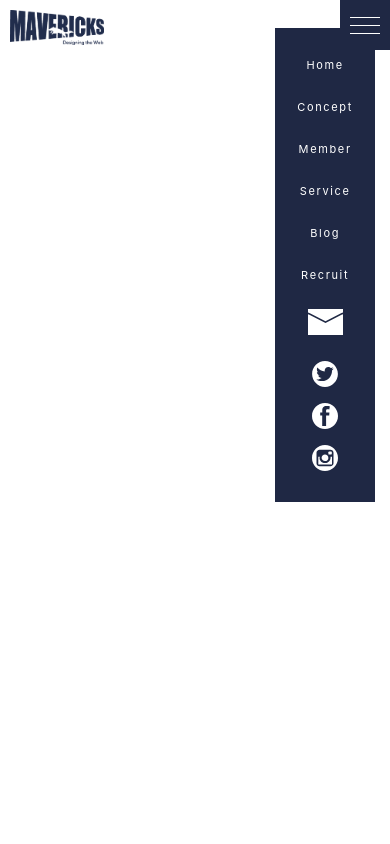
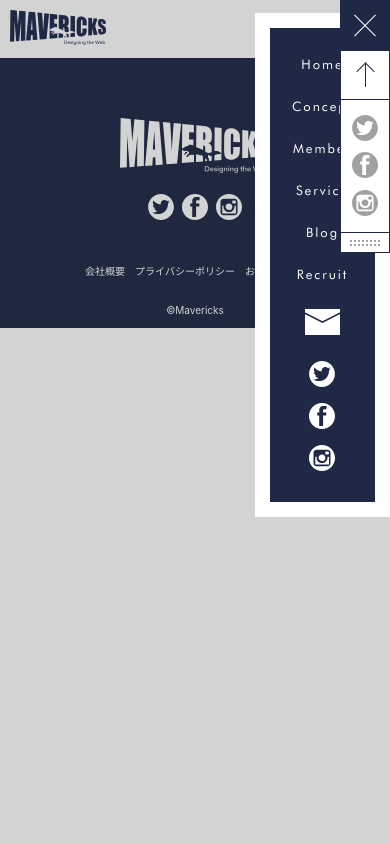
Before and after one commit to furutaman/mavericks, a PHP site: page / in a window 390 px wide. Run offline with PHP 8.4, Linux system fonts and the light colour scheme.

Commit message:
ヘッダ、フッター作成中

```diff
--- a/app/product/assets/css/common.css
+++ b/app/product/assets/css/common.css
@@ -969,8 +969,8 @@
 
 @font-face {
   font-family: 'futura_bk_btbook';
-  src: url("fonts/futura_book_font-webfont.eot");
-  src: url("fonts/futura_book_font-webfont.eot?#iefix") format("embedded-opentype"), url("fonts/futura_book_font-webfont.woff2") format("woff2"), url("fonts/futura_book_font-webfont.woff") format("woff"), url("fonts/futura_book_font-webfont.ttf") format("truetype"), url("fonts/futura_book_font-webfont.svg#futura_bk_btbook") format("svg");
+  src: url("../fonts/futura_book_font-webfont.eot");
+  src: url("../fonts/futura_book_font-webfont.eot?#iefix") format("embedded-opentype"), url("../fonts/futura_book_font-webfont.woff2") format("woff2"), url("../fonts/futura_book_font-webfont.woff") format("woff"), url("../fonts/futura_book_font-webfont.ttf") format("truetype"), url("../fonts/futura_book_font-webfont.svg#futura_bk_btbook") format("svg");
   font-weight: normal;
   font-style: normal;
 }
@@ -1013,9 +1013,10 @@
 .gn li a {
   display: inline-block;
   margin: 0 7px;
-  font-size: 13px;
-  font-size: 1.3rem;
+  font-size: 15px;
+  font-size: 1.5rem;
   letter-spacing: 0.15em;
+  font-family: 'futura_bk_btbook';
 }
 
 .gn_twitter {
@@ -1069,6 +1070,62 @@
   fill: #a1a1a1;
 }
 
+/* footer */
+footer {
+  padding: 60px 0 10px;
+  background: #1f2844;
+}
+
+.logo--footer {
+  text-align: center;
+}
+
+.logo--footer img {
+  width: 150px;
+}
+
+.footer_sns {
+  display: -webkit-box;
+  display: -ms-flexbox;
+  display: flex;
+  -webkit-box-pack: center;
+      -ms-flex-pack: center;
+          justify-content: center;
+  margin: 15px 0 0;
+}
+
+.footer_sns li {
+  margin: 0 4px;
+}
+
+.footer_nav {
+  display: -webkit-box;
+  display: -ms-flexbox;
+  display: flex;
+  -webkit-box-pack: center;
+      -ms-flex-pack: center;
+          justify-content: center;
+  margin: 33px 0 0;
+}
+
+.footer_nav li {
+  margin: 0 5px;
+}
+
+.footer_nav li a {
+  font-size: 10px;
+  font-size: 1.0rem;
+  color: #fff;
+}
+
+address {
+  margin: 20px 0 0;
+  text-align: center;
+  color: #fff;
+  font-size: 10px;
+  font-size: 1.0rem;
+}
+
 @media only screen and (max-width: 769px) {
   body {
     min-height: 100%;
@@ -1100,7 +1157,7 @@
     line-height: 3;
   }
   .gn li a {
-    font-size: 1.1rem;
+    font-size: 1.3rem;
     color: #fff;
   }
   .gn_twitter,
@@ -1125,27 +1182,119 @@
   .svg_insta_use {
     fill: #fff;
   }
+  /* オーバーレイ */
+  .overlay {
+    display: block;
+    position: fixed;
+    top: 0;
+    left: 0;
+    width: 100%;
+    height: 100%;
+    background: rgba(31, 40, 40, 0.2);
+  }
   /* ハンバーガーアイコン */
-  .hamburger {
+  .nav-box {
     position: fixed;
     top: 0;
     right: 0;
+  }
+  .nav-box_hamburger {
+    display: block;
+    position: relative;
     width: 50px;
     height: 50px;
     background: #1f2844;
   }
-  .hamburger span {
+  .nav-box_hamburger span {
     position: absolute;
     top: 50%;
     left: 10px;
     width: 30px;
     height: 1px;
     background: #fff;
+    -webkit-transition: .3s;
+    transition: .3s;
   }
-  .hamburger span:nth-child(1) {
+  .nav-box_hamburger span:nth-child(1) {
     margin-top: -8px;
   }
-  .hamburger span:nth-child(3) {
+  .nav-box_hamburger span:nth-child(3) {
     margin-top: 8px;
   }
+  .nav-box_hamburger.on span:nth-child(1) {
+    margin-top: 0px;
+    -webkit-transform: rotate(45deg);
+        -ms-transform: rotate(45deg);
+            transform: rotate(45deg);
+  }
+  .nav-box_hamburger.on span:nth-child(2) {
+    display: none;
+  }
+  .nav-box_hamburger.on span:nth-child(3) {
+    margin-top: 0px;
+    -webkit-transform: rotate(-45deg);
+        -ms-transform: rotate(-45deg);
+            transform: rotate(-45deg);
+  }
+  /* TOTOP */
+  .nav-box_totop {
+    display: block;
+    position: relative;
+    width: 50px;
+    height: 50px;
+    border: solid 1px #1f2844;
+    background: #fff;
+  }
+  .nav-box_totop:before {
+    content: "";
+    position: absolute;
+    top: 13px;
+    left: 24px;
+    width: 1px;
+    height: 23px;
+    background: #1f2844;
+  }
+  .nav-box_totop:after {
+    content: "";
+    position: absolute;
+    top: 14px;
+    left: 18px;
+    width: 12px;
+    height: 12px;
+    border-top: 1px solid #1f2844;
+    border-right: 1px solid #1f2844;
+    -webkit-transform: rotate(-45deg);
+        -ms-transform: rotate(-45deg);
+            transform: rotate(-45deg);
+  }
+  /* SNSボタン（nav-box） */
+  .nav-box_sns {
+    width: 50px;
+    padding: 10px 0 10px;
+    text-align: center;
+    border: solid 1px #1f2844;
+    border-top: none;
+    background: #fff;
+  }
+  .nav-box_sns a {
+    display: block;
+    margin-top: 5px;
+  }
+  .svg_twitter_use--side,
+  .svg_fb_use--side,
+  .svg_insta_use--side {
+    fill: #a1a1a1;
+  }
+  /* ハンドル */
+  .nav-box_handle {
+    display: block;
+    width: 50px;
+    height: 20px;
+    border: solid 1px #1f2844;
+    border-top: none;
+    background: url("../img/icon_handle.svg") no-repeat #fff;
+    background-position: center center;
+    -webkit-background-size: 30px 6px;
+            background-size: 30px 6px;
+  }
 }
--- /dev/null
+++ b/app/product/assets/js/svgxuse.min.js
@@ -0,0 +1,13 @@
+
+/*!
+ * @copyright Copyright (c) 2017 IcoMoon.io
+ * @license   Licensed under MIT license
+ *            See https://github.com/Keyamoon/svgxuse
+ * @version   1.2.6
+ */
+(function(){if("undefined"!==typeof window&&window.addEventListener){var e=Object.create(null),l,d=function(){clearTimeout(l);l=setTimeout(n,100)},m=function(){},t=function(){window.addEventListener("resize",d,!1);window.addEventListener("orientationchange",d,!1);if(window.MutationObserver){var k=new MutationObserver(d);k.observe(document.documentElement,{childList:!0,subtree:!0,attributes:!0});m=function(){try{k.disconnect(),window.removeEventListener("resize",d,!1),window.removeEventListener("orientationchange",
+d,!1)}catch(v){}}}else document.documentElement.addEventListener("DOMSubtreeModified",d,!1),m=function(){document.documentElement.removeEventListener("DOMSubtreeModified",d,!1);window.removeEventListener("resize",d,!1);window.removeEventListener("orientationchange",d,!1)}},u=function(k){function e(a){if(void 0!==a.protocol)var c=a;else c=document.createElement("a"),c.href=a;return c.protocol.replace(/:/g,"")+c.host}if(window.XMLHttpRequest){var d=new XMLHttpRequest;var m=e(location);k=e(k);d=void 0===
+d.withCredentials&&""!==k&&k!==m?XDomainRequest||void 0:XMLHttpRequest}return d};var n=function(){function d(){--q;0===q&&(m(),t())}function l(a){return function(){!0!==e[a.base]&&(a.useEl.setAttributeNS("http://www.w3.org/1999/xlink","xlink:href","#"+a.hash),a.useEl.hasAttribute("href")&&a.useEl.setAttribute("href","#"+a.hash))}}function p(a){return function(){var c=document.body,b=document.createElement("x");a.onload=null;b.innerHTML=a.responseText;if(b=b.getElementsByTagName("svg")[0])b.setAttribute("aria-hidden",
+"true"),b.style.position="absolute",b.style.width=0,b.style.height=0,b.style.overflow="hidden",c.insertBefore(b,c.firstChild);d()}}function n(a){return function(){a.onerror=null;a.ontimeout=null;d()}}var a,c,q=0;m();var f=document.getElementsByTagName("use");for(c=0;c<f.length;c+=1){try{var g=f[c].getBoundingClientRect()}catch(w){g=!1}var h=(a=f[c].getAttribute("href")||f[c].getAttributeNS("http://www.w3.org/1999/xlink","href")||f[c].getAttribute("xlink:href"))&&a.split?a.split("#"):["",""];var b=
+h[0];h=h[1];var r=g&&0===g.left&&0===g.right&&0===g.top&&0===g.bottom;g&&0===g.width&&0===g.height&&!r?(f[c].hasAttribute("href")&&f[c].setAttributeNS("http://www.w3.org/1999/xlink","xlink:href",a),b.length&&(a=e[b],!0!==a&&setTimeout(l({useEl:f[c],base:b,hash:h}),0),void 0===a&&(h=u(b),void 0!==h&&(a=new h,e[b]=a,a.onload=p(a),a.onerror=n(a),a.ontimeout=n(a),a.open("GET",b),a.send(),q+=1)))):r?b.length&&e[b]&&setTimeout(l({useEl:f[c],base:b,hash:h}),0):void 0===e[b]?e[b]=!0:e[b].onload&&(e[b].abort(),
+delete e[b].onload,e[b]=!0)}f="";q+=1;d()};var p=function(){window.removeEventListener("load",p,!1);l=setTimeout(n,0)};"complete"!==document.readyState?window.addEventListener("load",p,!1):p()}})();
--- a/app/product/index.html
+++ b/app/product/index.html
@@ -23,11 +23,14 @@
   window.jQuery || document.write(‘<script src="/assets/js/jquery-2.2.4.min.js"><\/script>’)
 </script>
 </head>
+
 <body>
-<div class="overlay"><div>
+<div class="overlay"></div>
 <div class="wrapper">
+
+<!-- Header -->
 <header class="u-clearfix">
-  <h1 class="logo"><a href="#"><img src="/assets/img/logo.png" alt="札幌ホームページ制作会社 - MAVERICKS（マーベリックス）-"></a></h1>
+  <h1 class="logo"><a href="#"><img src="/assets/img/logo.svg" alt="札幌ホームページ制作会社 - MAVERICKS（マーベリックス）-"></a></h1>
   <nav class="gn">
     <ul>
       <li><a href="#">Home</a></li>
@@ -62,14 +65,70 @@
         </a></li>
     </ul>
   </nav>
-  <button class="hamburger">
+</header>
+
+<!-- Nav Box -->
+<nav class="nav-box">
+  <button class="nav-box_hamburger on">
     <span></span>
     <span></span>
     <span></span>
   </button>
-</header>
+  <button class="nav-box_totop"></button>
+  <div class="nav-box_sns">
+    <a href="#">
+      <svg width="26px" height="26px" viewBox="0 0 26 26">
+        <use class='svg_twitter_use--side' xlink:href='/assets/img/icon_twitter.svg#IconTwitter'></use>
+      </svg>
+    </a>
+    <a href="#">
+      <svg width="26px" height="26px" viewBox="0 0 26 26">
+        <use class='svg_fb_use--side' xlink:href='/assets/img/icon_fb.svg#IconFb'></use>
+      </svg>
+    </a>
+    <a href="#">
+      <svg width="26px" height="26px" viewBox="0 0 26 26">
+        <use class='svg_insta_use--side' xlink:href='/assets/img/icon_insta.svg#IconInsta'></use>
+      </svg>
+    </a>
+  </div>
+  <button class="nav-box_handle">
+  </button>
+</nav>
 
-</div>
+
+
+<footer>
+  <div class="logo--footer"><img src="/assets/img/logo_white.svg" alt="札幌ホームページ制作会社 - MAVERICKS（マーベリックス）-"></div>
+  <ul class="footer_sns">
+    <li class="footer_sns--twitter">
+      <a href="#">
+        <svg width="26px" height="26px" viewBox="0 0 26 26">
+          <use class='svg_twitter_use' xlink:href='/assets/img/icon_twitter.svg#IconTwitter'></use>
+        </svg>
+      </a></li>
+    <li class="footer_sns--fb">
+      <a href="#">
+        <svg width="26px" height="26px" viewBox="0 0 26 26">
+          <use class='svg_fb_use' xlink:href='/assets/img/icon_fb.svg#IconFb'></use>
+        </svg>
+      </a></li>
+    <li class="footer_sns--insta">
+      <a href="#">
+        <svg width="26px" height="26px" viewBox="0 0 26 26">
+          <use class='svg_insta_use' xlink:href='/assets/img/icon_insta.svg#IconInsta'></use>
+        </svg>
+      </a></li>
+  </ul>
+  <ul class="footer_nav">
+    <li><a href="#">会社概要</a></li>
+    <li><a href="#">プライバシーポリシー</a></li>
+    <li><a href="#">お問い合わせ</a></li>
+  </ul>
+  <address>&copy;Mavericks</address>
+</footer>
+</div><!-- /wrapper -->
+<script defer src="/assets/js/svgxuse.min.js"></script>
 <script src="/assets/js/common.js" charset="UTF-8"></script>
 </body>
 </html>
```
Also changed, not shown: app/src/assets/sass/_common_pc.scss (+45 -8 lines), app/src/assets/sass/_common_sp.scss (+96 -7 lines), app/product/assets/img/icon_handle.svg (added), app/product/assets/img/logo.svg (added), app/product/assets/img/logo_small.png (added), app/product/assets/img/logo_white.svg (added).
